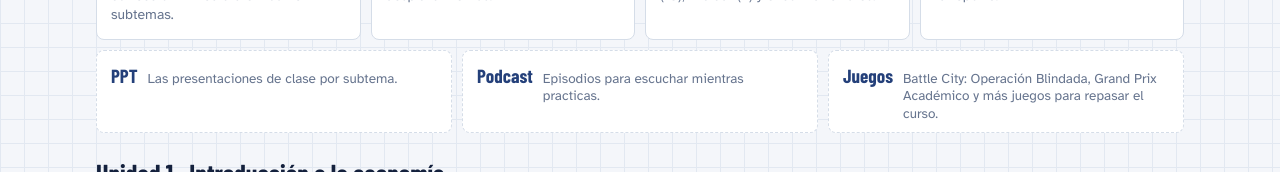
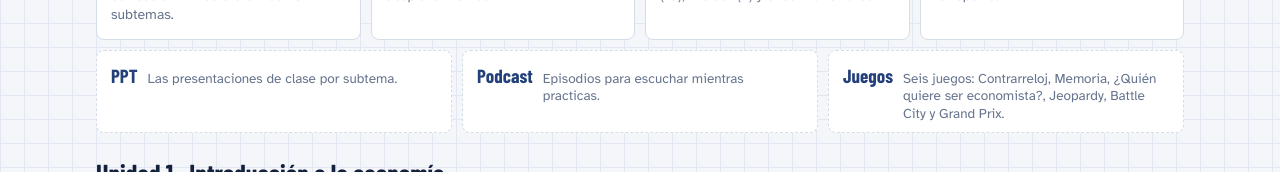
Before and after one commit to hrivarolainsfran-sys/atlas-diagramas, a plain HTML site: page taller/index.html in a window 1280 px wide. Shown: the part 409-581 px from the top of the page. Drawn offline with nearby package versions, Linux system fonts and the light colour scheme; a web font is replaced by a local one.

Commit message:
Taller: habilita Contrarreloj, Memoria, ¿Quién quiere ser economista? y Jeopardy
Co-Authored-By: Claude Opus 5.5 <noreply@anthropic.com>
Claude-Session: https://claude.ai/code/session_01EaENfU1HeWsbJywgrytSLH

```diff
--- a/taller/index.html
+++ b/taller/index.html
@@ -1403,7 +1403,7 @@ function renderHome() {
   <section class="extras" aria-label="Más recursos">
     <button class="xcard" type="button" data-go="ppt"><b>PPT</b><span>Las presentaciones de clase por subtema.</span></button>
     <button class="xcard" type="button" data-go="podcast"><b>Podcast</b><span>Episodios para escuchar mientras practicas.</span></button>
-    <button class="xcard" type="button" data-go="juegos"><b>Juegos</b><span>${Object.values(JUEGOS_ACTIVOS).some(Boolean) ? 'Battle City: Operación Blindada, Grand Prix Académico y más juegos para repasar el curso.' : 'Próximamente: juegos para repasar el curso.'}</span></button>
+    <button class="xcard" type="button" data-go="juegos"><b>Juegos</b><span>${Object.values(JUEGOS_ACTIVOS).some(Boolean) ? 'Seis juegos: Contrarreloj, Memoria, ¿Quién quiere ser economista?, Jeopardy, Battle City y Grand Prix.' : 'Próximamente: juegos para repasar el curso.'}</span></button>
   </section>
   <div id="temas">${Object.keys(UNITS).map(unitBlock).join('')}</div>
   <p class="foot">Contenidos alineados al Nivel Medio: no incluye utilidad marginal, efectos ingreso y sustitución, multiplicador keynesiano, curva de Phillips ni la condición Marshall-Lerner. Los datos numéricos de los ejercicios son hipotéticos. El progreso se guarda solo en este navegador.</p>`;
@@ -3247,7 +3247,7 @@ function markHeard(id) {
 
 /* =============== 7 · Juegos =============== */
 /* Para habilitar un juego, cambie su valor a true. */
-const JUEGOS_ACTIVOS = { blindada: true, grandprix: true, reloj: false, memoria: false, millonario: false, jeopardy: false };
+const JUEGOS_ACTIVOS = { blindada: true, grandprix: true, reloj: true, memoria: true, millonario: true, jeopardy: true };
 const GAMES = store.get('games', { reloj: {}, memoria: {}, mill: {} });
 const saveGames = () => store.set('games', GAMES);
 let GAME_TIMER = null;
```
